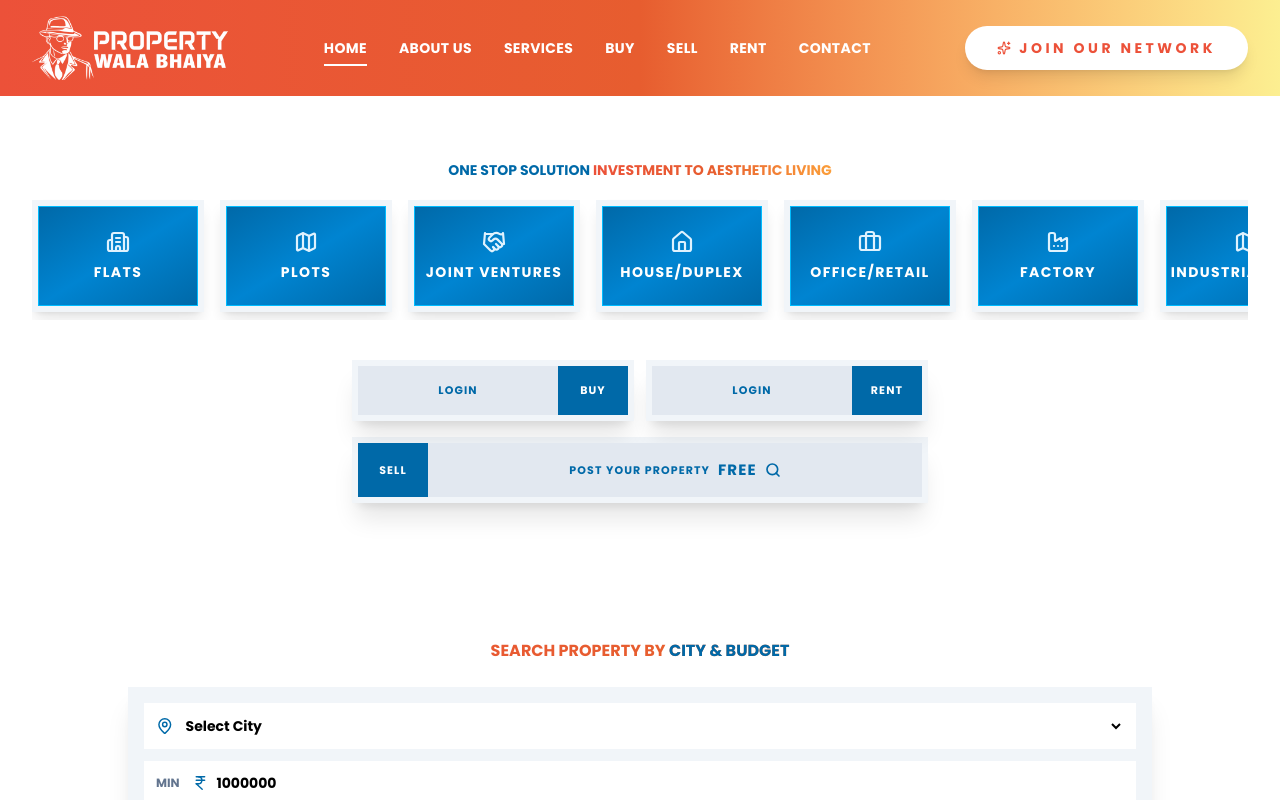
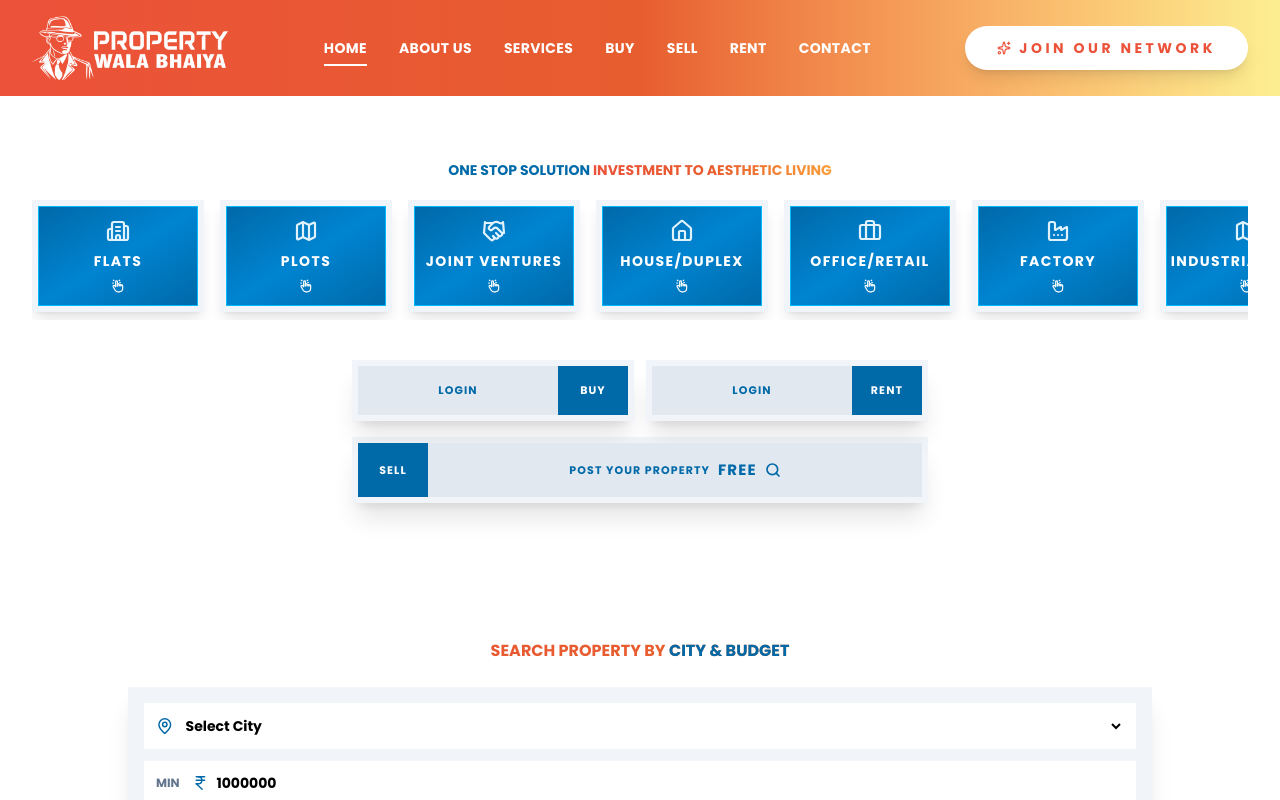
Before and after one commit to passportpulse/property-wala-ankita, a React (Vite) app: page / in a window 1280 px wide. Shown: the top 800 px of the page. Built offline with nearby package versions, Linux system fonts and the light colour scheme.

Commit message:
home page updated

```diff
--- a/src/pages/home/sections/HomeHero.jsx
+++ b/src/pages/home/sections/HomeHero.jsx
@@ -2,6 +2,7 @@ import Container from "../../../components/layout/Container";
 import Section from "../../../components/layout/Section";
 import React, { useEffect, useRef, useState } from "react";
 import { useNavigate } from "react-router-dom";
+import { TbHandClick } from "react-icons/tb";
 
 import {
   Search,
@@ -224,10 +225,10 @@ export default function HomeHero() {
                         className="text-sky-100"
                       />
 
-                      {/* PNG Image */}
 
 
                       <span>{item.name}</span>
+                       <TbHandClick />
                     </button>
                   </div>
                 );
```
